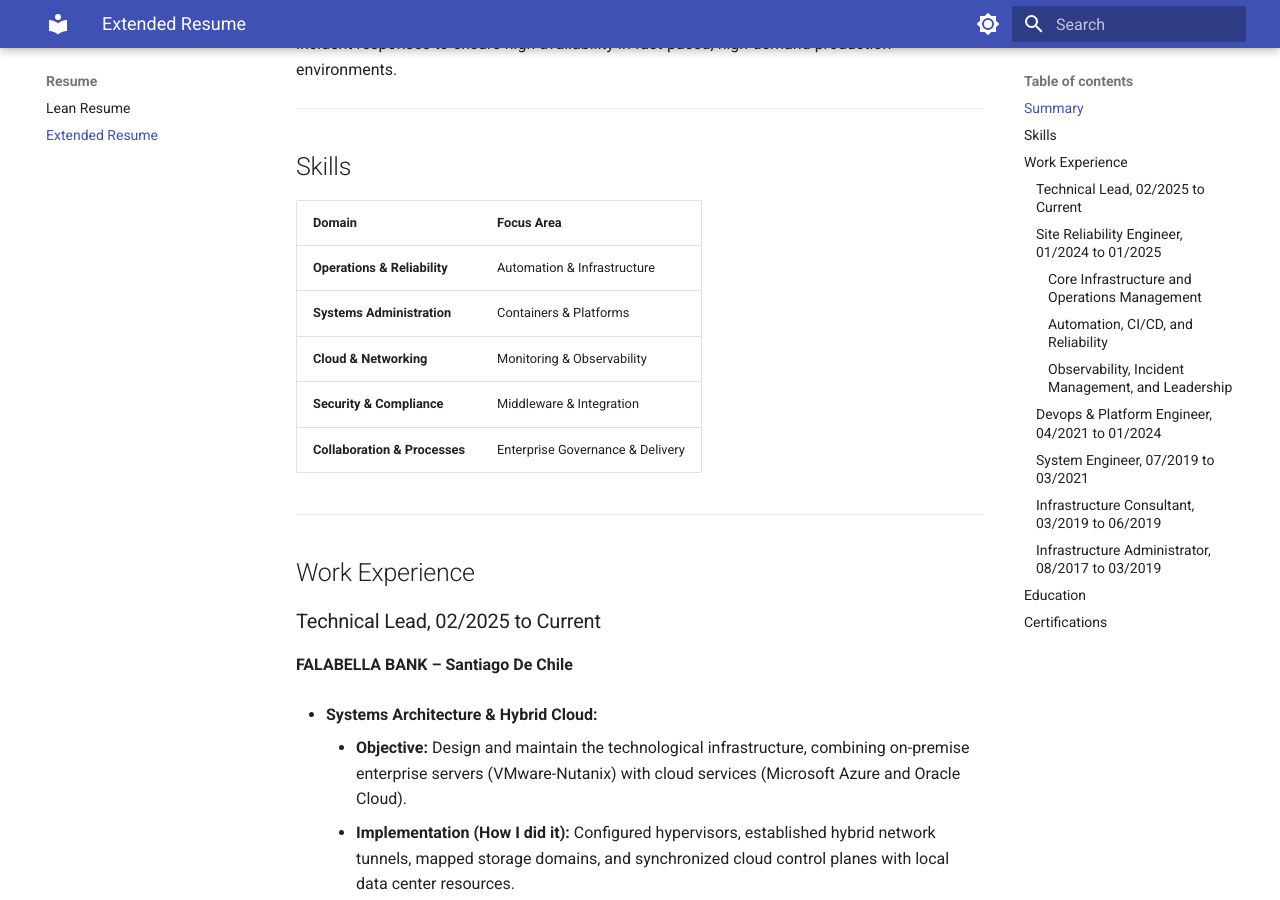
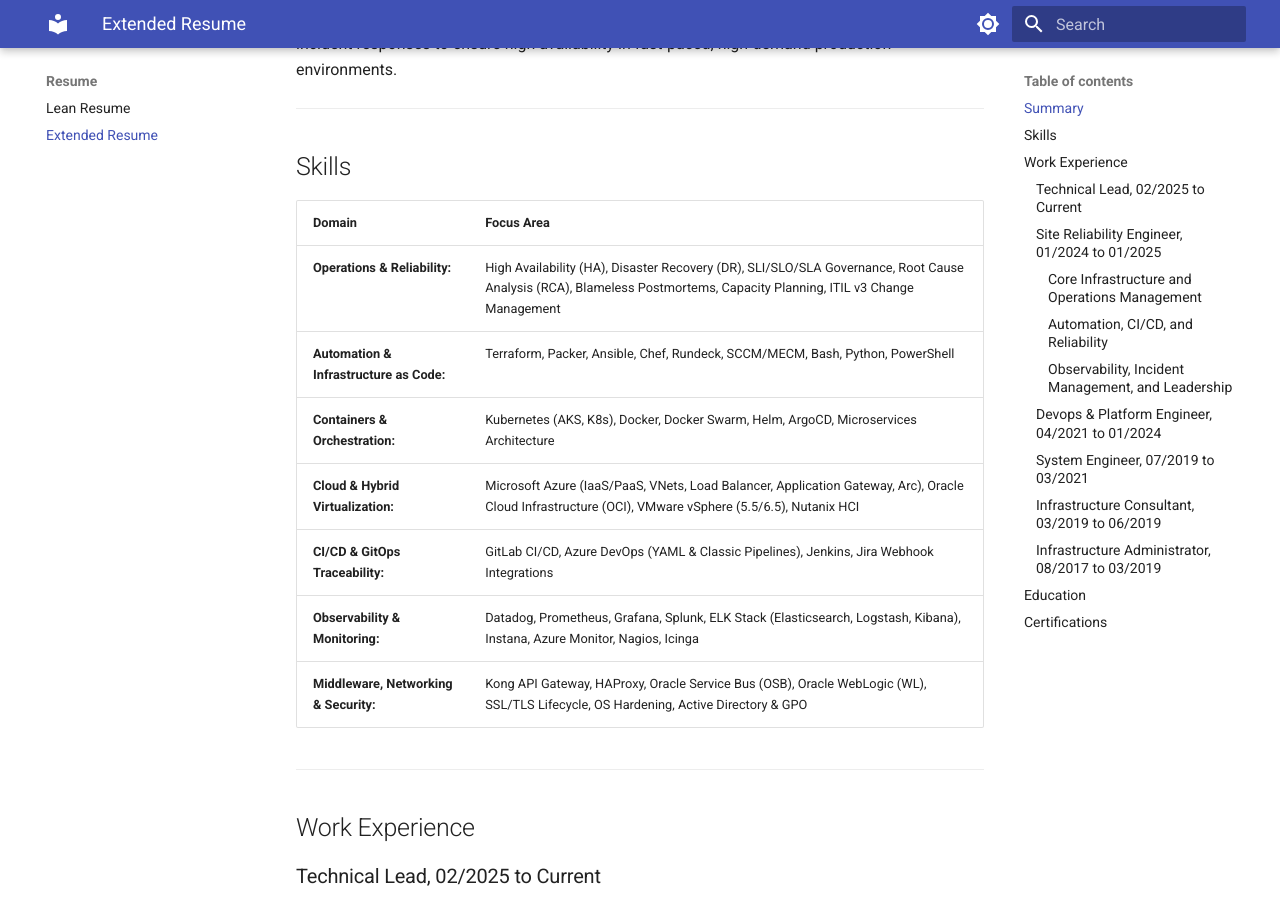
Before and after one commit to ejpinangog/ejpinangog.github.io, an MkDocs documentation site: the page built from docs/extended-resume.md, in a window 1280 px wide and 900 px high, scrolled down 518 px. Built offline with MkDocs 1.6.1 and Material for MkDocs 9.7.7, drawn with Linux system fonts in a browser that asks for light colours.

Commit message:
fix: modify for table skill resume

```diff
--- a/docs/extended-resume.md
+++ b/docs/extended-resume.md
@@ -15,11 +15,13 @@ Technical Lead, SRE, DevOps, Platform Engineer, Systems and Infrastructure Admin
 
 | Domain | Focus Area |
 | :--- | :--- |
-| **Operations & Reliability** | Automation & Infrastructure |
-| **Systems Administration** | Containers & Platforms |
-| **Cloud & Networking** | Monitoring & Observability |
-| **Security & Compliance** | Middleware & Integration |
-| **Collaboration & Processes** | Enterprise Governance & Delivery |
+| **Operations & Reliability:** | High Availability (HA), Disaster Recovery (DR), SLI/SLO/SLA Governance, Root Cause Analysis (RCA), Blameless Postmortems, Capacity Planning, ITIL v3 Change Management |
+| **Automation & Infrastructure as Code:** | Terraform, Packer, Ansible, Chef, Rundeck, SCCM/MECM, Bash, Python, PowerShell |
+| **Containers & Orchestration:** | Kubernetes (AKS, K8s), Docker, Docker Swarm, Helm, ArgoCD, Microservices Architecture |
+| **Cloud & Hybrid Virtualization:** | Microsoft Azure (IaaS/PaaS, VNets, Load Balancer, Application Gateway, Arc), Oracle Cloud Infrastructure (OCI), VMware vSphere (5.5/6.5), Nutanix HCI |
+| **CI/CD & GitOps Traceability:** | GitLab CI/CD, Azure DevOps (YAML & Classic Pipelines), Jenkins, Jira Webhook Integrations |
+| **Observability & Monitoring:** |Datadog, Prometheus, Grafana, Splunk, ELK Stack (Elasticsearch, Logstash, Kibana), Instana, Azure Monitor, Nagios, Icinga |
+| **Middleware, Networking & Security:** | Kong API Gateway, HAProxy, Oracle Service Bus (OSB), Oracle WebLogic (WL), SSL/TLS Lifecycle, OS Hardening, Active Directory & GPO |
 
 ---
 
```
Also changed, not shown: docs/resume.md (+0 -3 lines).
